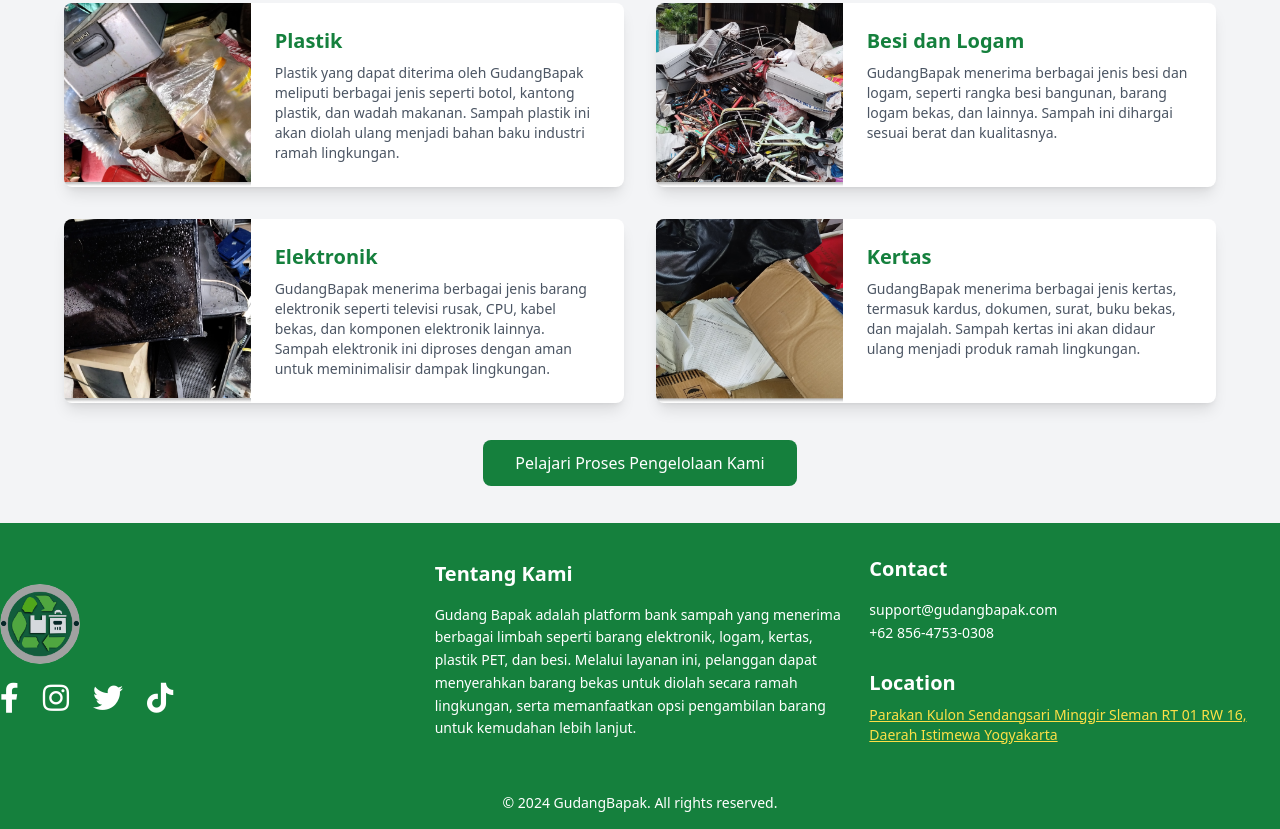
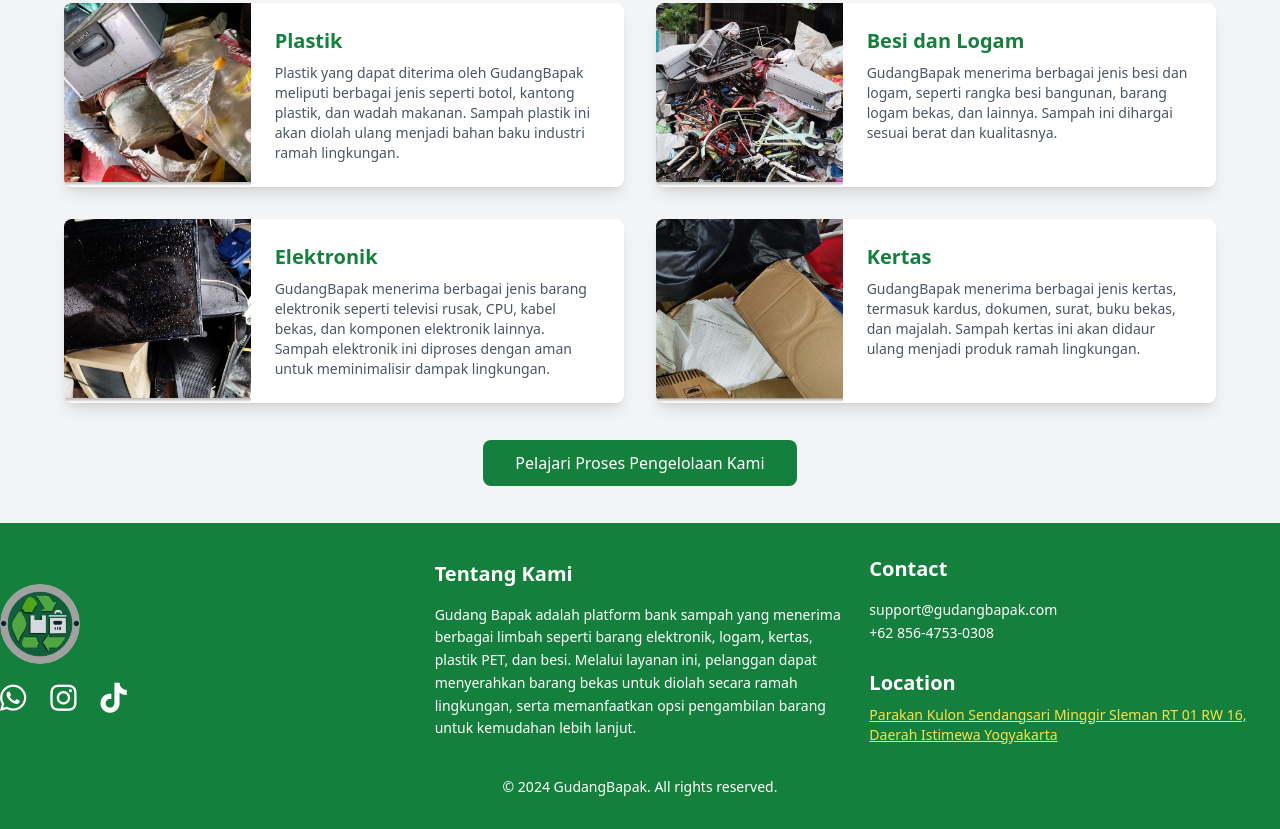
Before and after one commit to anggawhy1/digital-marketing, a plain HTML site: page jenis.html in a window 1280 px wide. Shown: the part 301-1130 px from the top of the page. Drawn offline with nearby package versions, Linux system fonts and the light colour scheme.

Commit message:
update footer

```diff
--- a/jenis.html
+++ b/jenis.html
@@ -132,7 +132,7 @@
     </section>
 
     <!-- Footer -->
-    <footer class="bg-green-700 text-white py-8 fade-in">
+    <footer class="bg-green-700 text-white py-8">
         <div class="container mx-auto grid grid-cols-1 md:grid-cols-3 gap-6 items-center">
             <!-- Logo dan Sosial Media -->
             <div class="flex flex-col items-center md:items-start">
@@ -142,23 +142,20 @@
                 </div>
                 <!-- Sosial Media -->
                 <div class="flex space-x-6 justify-center">
-                    <a href="https://www.facebook.com/GudangBapak" target="_blank"
+                    <a href="https://wa.me/6285647530308" target="_blank"
                         class="text-white hover:text-gray-300 text-3xl">
-                        <i class="fab fa-facebook-f"></i>
+                        <i class="fab fa-whatsapp"></i>
                     </a>
-                    <a href="https://www.instagram.com/gudangbapak_/profilecard/?igsh=MXU3dHV0dXd3dDA0ZA==" target="_blank"
+                    <a href="https://www.instagram.com/gudangbapak_/" target="_blank"
                         class="text-white hover:text-gray-300 text-3xl">
                         <i class="fab fa-instagram"></i>
-                    </a>
-                    <a href="https://www.twitter.com/GudangBapak" target="_blank"
-                        class="text-white hover:text-gray-300 text-3xl">
-                        <i class="fab fa-twitter"></i>
                     </a>
                     <a href="https://www.tiktok.com/@gudang.bapak_?_t=8rWalbK5m0F&_r=1" target="_blank"
                         class="text-white hover:text-gray-300 text-3xl">
                         <i class="fab fa-tiktok"></i>
                     </a>
                 </div>
+
             </div>
 
             <!-- Tentang Kami -->
@@ -182,17 +179,16 @@
                 <h3 class="text-xl font-semibold mt-6 mb-2 text-center md:text-left">Location</h3>
                 <!-- Link Lokasi -->
                 <p class="text-sm text-yellow-300 text-center md:text-left">
-                    <a href="https://www.google.com/maps/place/77P4%2BV8M,+Parakan+Kulon,+Sendangsari,+Kec.+Minggir,+Kabupaten+Sleman,+Daerah+Istimewa+Yogyakarta/@-7.7129223,110.2558668,17z/data=!4m5!3m4!1s0x2e7af41824fb3479:0x648a606f9e570ef7!8m2!3d-7.7127875!4d110.2557969?hl=id&entry=ttu"
+                    <a href="https://www.google.com/maps/place/77P4%2BV8M,+Parakan+Kulon,+Sendangsari,+Kec.+Minggir,+Kabupaten+Sleman,+Daerah+Istimewa+Yogyakarta/@-7.7129223,110.2558668,17z/data=!4m5!3m4!1s0x2e7af41824fb3479:0x648a606f9e570ef7!8m2!3d-7.7127875!4d110.2557969?hl=id&entry=ttu&g_ep=EgoyMDI0MTExMy4xIKXMDSoASAFQAw%3D%3D"
                         target="_blank" class="hover:text-yellow-400 underline">
                         Parakan Kulon Sendangsari Minggir Sleman RT 01 RW 16, Daerah Istimewa Yogyakarta
                     </a>
                 </p>
             </div>
         </div>
-    </footer>
 
-    <footer class="bg-green-700 text-white py-4 fade-in">
-        <div class="container mx-auto text-center">
+        <!-- Footer Bottom -->
+        <div class="container mx-auto text-center mt-8">
             <p class="text-sm">&copy; 2024 GudangBapak. All rights reserved.</p>
         </div>
     </footer>
```
Also changed, not shown: index.html (+3 -7 lines), kontak.html (+12 -14 lines), layanan.html (+8 -12 lines), ulasan.html (+8 -12 lines).
